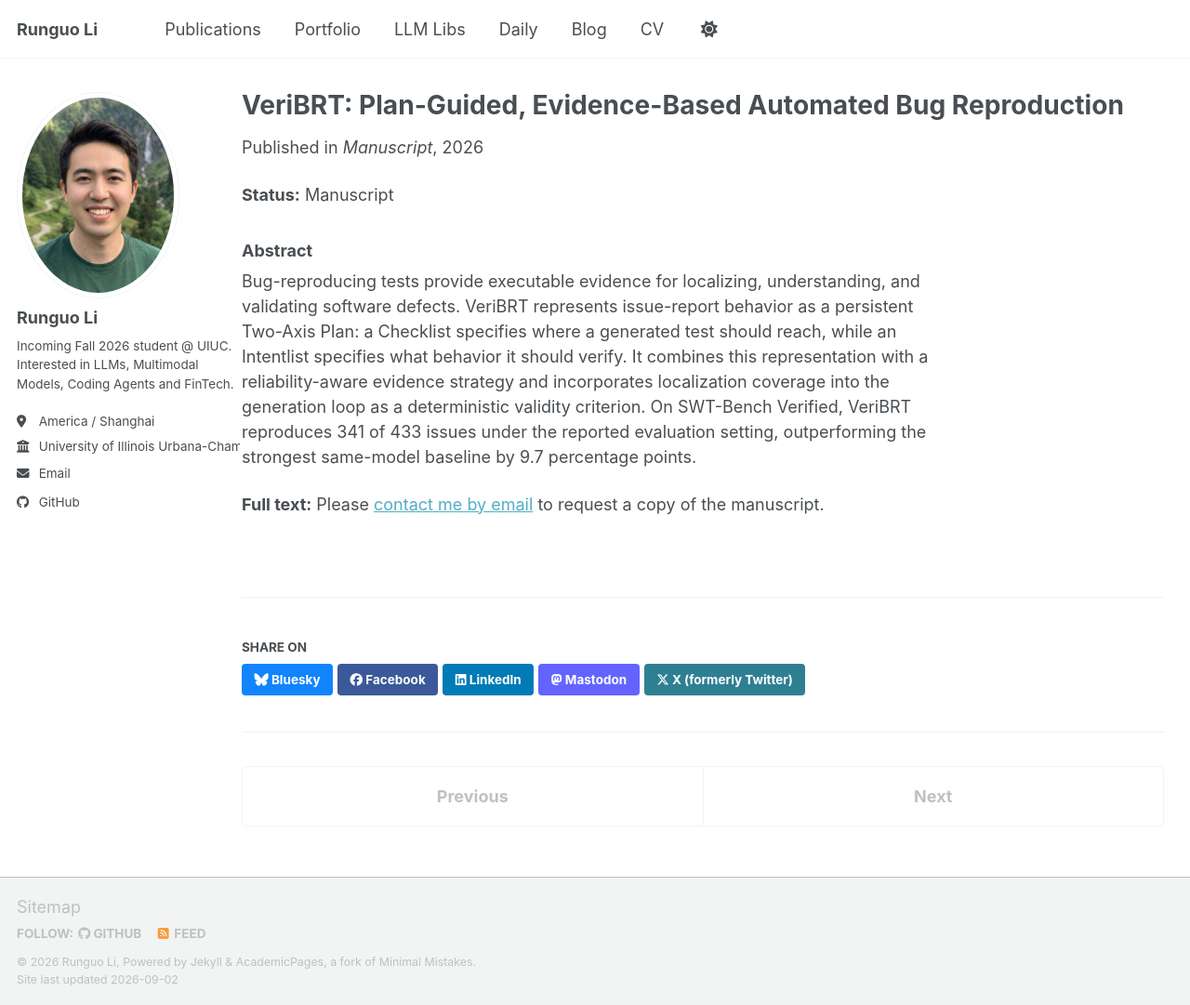
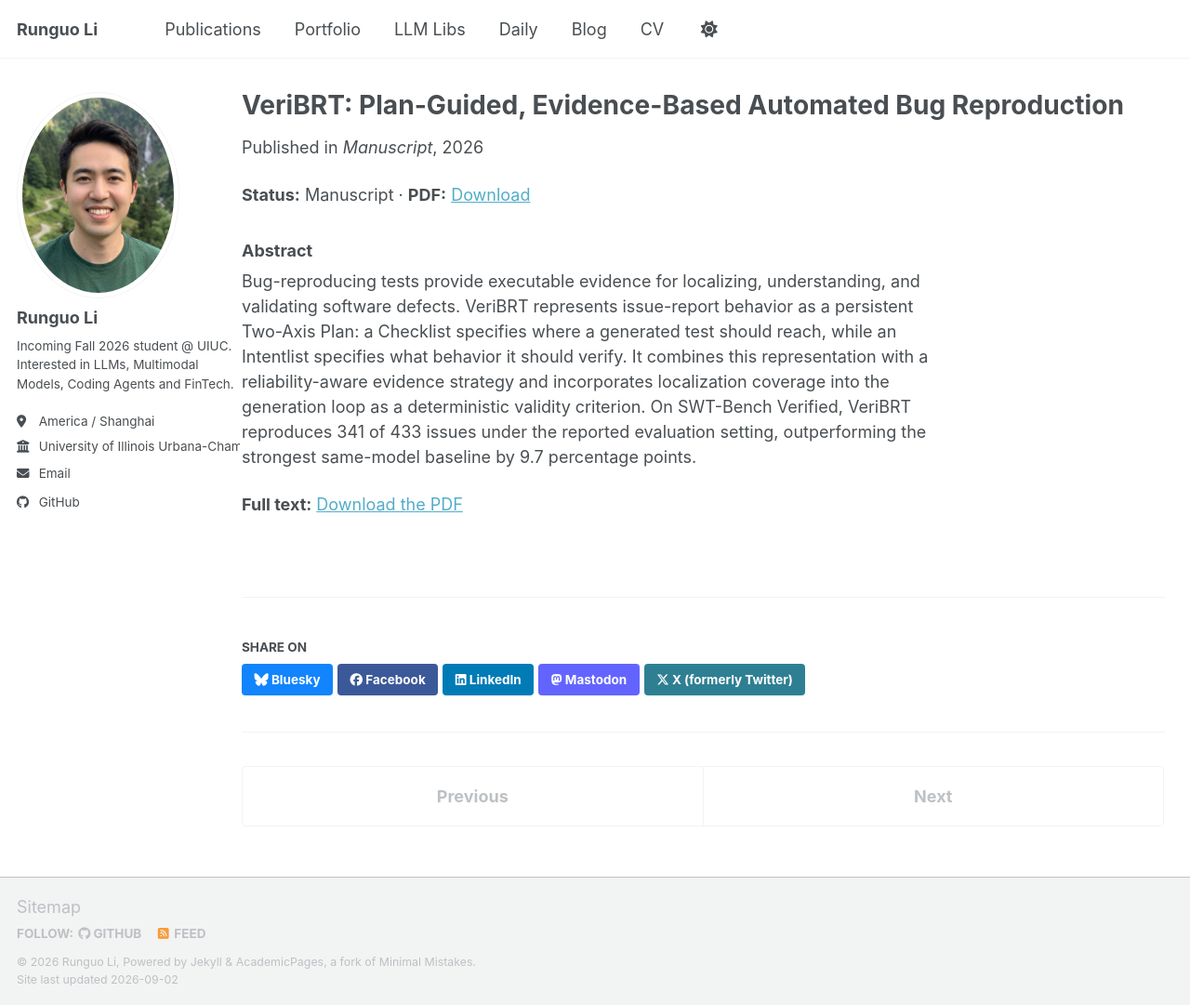
Before and after one commit to LiRunGuo/lirunguo.github.io, a Jekyll site: the page built from _publications/2026-07-veribrt.md, in a window 1280 px wide and 1081 px high. Shown: the whole window at 93% size. Built offline with Jekyll 4.4.1, drawn with Linux system fonts in a browser that asks for light colours; a script bundle is joined from its source files by our own code; library files that are not in the unit come from our copies.

Commit message:
Restore manuscript downloads

```diff
--- a/_publications/2026-07-veribrt.md
+++ b/_publications/2026-07-veribrt.md
@@ -8,10 +8,10 @@ date: 2026-07-01
 venue: 'Manuscript'
 ---
 
-**Status:** Manuscript
+**Status:** Manuscript · **PDF:** [Download](/files/veribrt-bug-reproduction.pdf)
 
 ### Abstract
 
 Bug-reproducing tests provide executable evidence for localizing, understanding, and validating software defects. VeriBRT represents issue-report behavior as a persistent Two-Axis Plan: a Checklist specifies where a generated test should reach, while an Intentlist specifies what behavior it should verify. It combines this representation with a reliability-aware evidence strategy and incorporates localization coverage into the generation loop as a deterministic validity criterion. On SWT-Bench Verified, VeriBRT reproduces 341 of 433 issues under the reported evaluation setting, outperforming the strongest same-model baseline by 9.7 percentage points.
 
-**Full text:** Please [contact me by email](mailto:li19107254665@gmail.com) to request a copy of the manuscript.
+**Full text:** [Download the PDF](/files/veribrt-bug-reproduction.pdf)
```
Also changed, not shown: _publications/2026-07-rvcft.md (+2 -2 lines), 2 other files.
